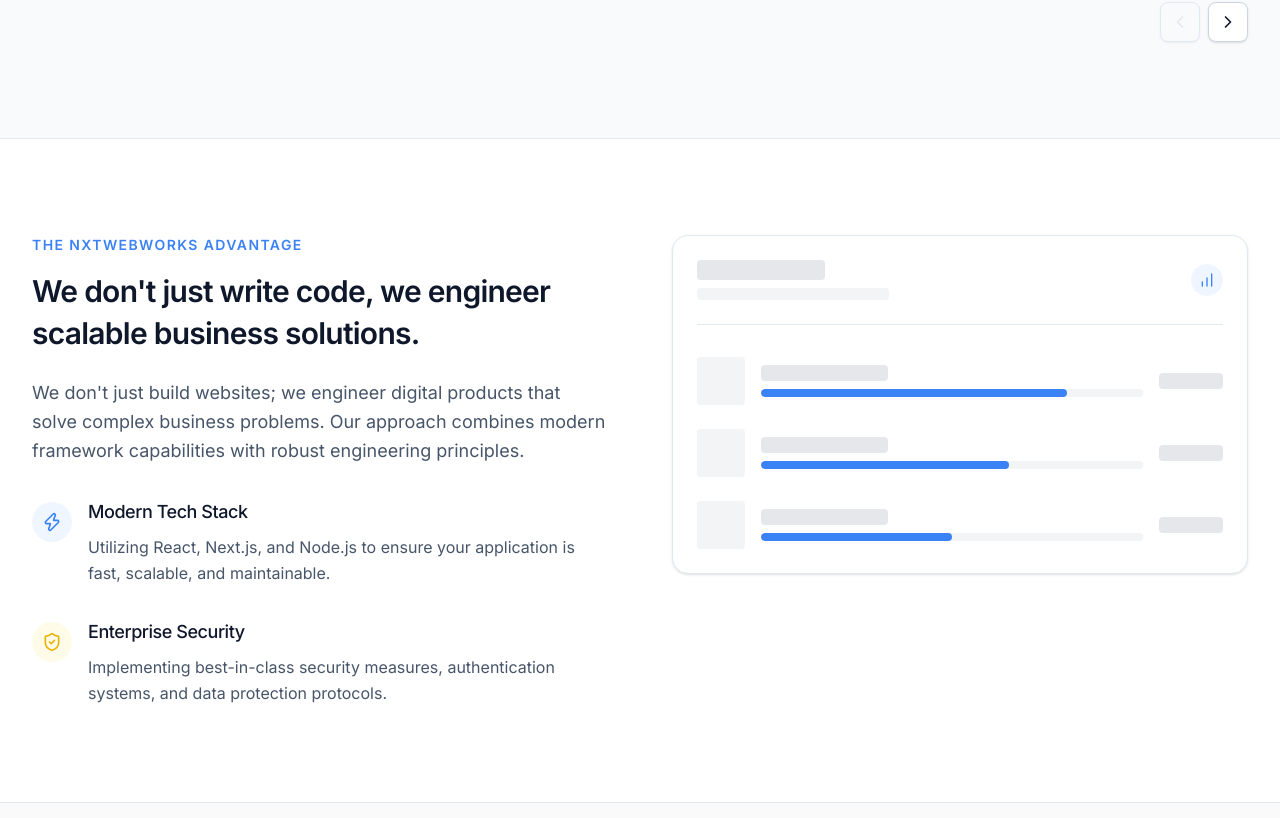
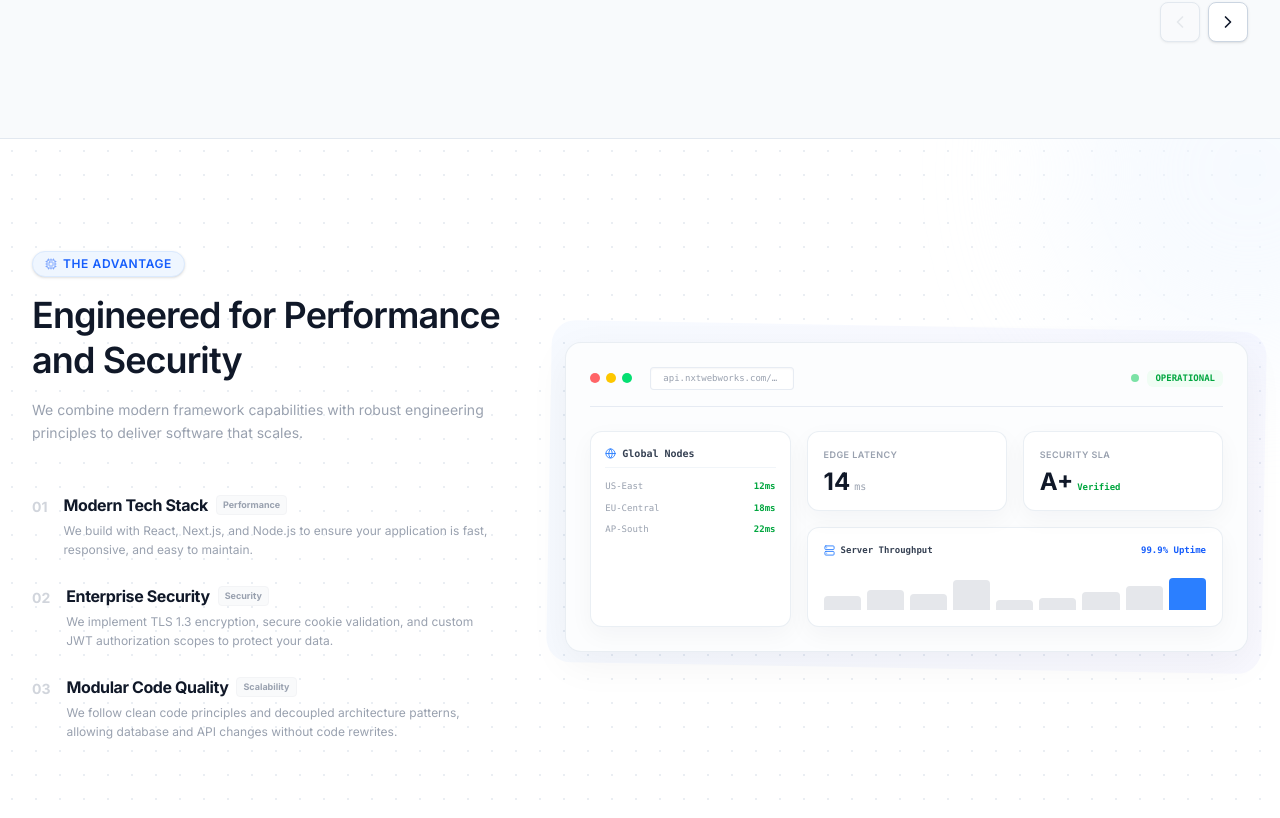
Before and after one commit to bhanudova02/NxtWebWorks, a React (Vite) app: page / in a window 1280 px wide. Shown: the part 3182-4000 px from the top of the page. Built offline with nearby package versions, Linux system fonts and the light colour scheme.

Commit message:
refactor: redesign WhyChooseUs component with updated features list and refined UI layout

```diff
--- a/src/components/WhyChooseUs.jsx
+++ b/src/components/WhyChooseUs.jsx
@@ -1,83 +1,163 @@
-import { ShieldCheck, Zap, BarChart } from 'lucide-react';
+import React from 'react';
+import { motion } from 'framer-motion';
+import { Cpu, Globe, Server, ShieldCheck, Zap } from 'lucide-react';
 
 const WhyChooseUs = () => {
+  const features = [
+    {
+      number: '01',
+      title: 'Modern Tech Stack',
+      description: 'We build with React, Next.js, and Node.js to ensure your application is fast, responsive, and easy to maintain.',
+      badge: 'Performance',
+      icon: Zap,
+    },
+    {
+      number: '02',
+      title: 'Enterprise Security',
+      description: 'We implement TLS 1.3 encryption, secure cookie validation, and custom JWT authorization scopes to protect your data.',
+      badge: 'Security',
+      icon: ShieldCheck,
+    },
+    {
+      number: '03',
+      title: 'Modular Code Quality',
+      description: 'We follow clean code principles and decoupled architecture patterns, allowing database and API changes without code rewrites.',
+      badge: 'Scalability',
+      icon: Cpu,
+    }
+  ];
+
   return (
-    <section className="py-16 md:py-24 bg-white border-b border-[#E2E8F0]">
-      <div className="max-w-7xl mx-auto px-4 sm:px-6 lg:px-8">
-        <div className="grid grid-cols-1 lg:grid-cols-2 gap-16 items-start">
+    <section className="py-20 md:py-28 bg-white border-b border-[#E2E8F0] relative overflow-hidden">
+      <div className="absolute inset-0 bg-grid-pattern opacity-40 pointer-events-none" />
+      <div className="absolute -top-40 -right-40 w-96 h-96 bg-[#EFF6FF] rounded-full blur-3xl opacity-50 pointer-events-none" />
 
-          <div className="sticky top-24">
-            <p className="text-sm font-semibold text-[#3B82F6] uppercase tracking-widest mb-4">
-              The NxtWebWorks Advantage
-            </p>
-            <h2 className="text-2xl md:text-3xl font-semibold text-[#0F172A] mb-6 tracking-tight leading-snug">
-              We don't just write code, we engineer scalable business solutions.
-            </h2>
-            <p className="text-base md:text-lg text-[#475569] leading-relaxed mb-8">
-              We don't just build websites; we engineer digital products that solve complex business problems. Our approach combines modern framework capabilities with robust engineering principles.
-            </p>
+      <div className="max-w-7xl mx-auto px-4 sm:px-6 lg:px-8 relative z-10">
+        <div className="grid grid-cols-1 lg:grid-cols-12 gap-12 lg:gap-16 items-center">
+          <div className="lg:col-span-5 space-y-8">
+            <div>
+              <span className="inline-flex items-center gap-1.5 py-1 px-3 rounded-full bg-blue-50 border border-blue-100 text-blue-600 text-xs font-semibold uppercase tracking-wider mb-4 shadow-sm">
+                <Cpu size={12} className="animate-pulse" />
+                <span>The Advantage</span>
+              </span>
+              <h2 className="text-3xl md:text-4xl font-semibold text-gray-900 tracking-tight leading-tight mb-4">
+                Engineered for Performance and Security
+              </h2>
+              <p className="text-sm text-gray-400 leading-relaxed">
+                We combine modern framework capabilities with robust engineering principles to deliver software that scales.
+              </p>
+            </div>
 
-            <div className="space-y-8">
-              <div className="flex gap-4">
-                <div className="mt-1 w-10 h-10 rounded-full bg-[#EFF6FF] flex items-center justify-center text-[#3B82F6] flex-shrink-0">
-                  <Zap className="w-5 h-5" />
+            <div className="space-y-6 pt-4">
+              {features.map((feat) => {
+                const Icon = feat.icon;
+                return (
+                  <div key={feat.number} className="flex gap-4 group">
+                    <span className="text-sm font-bold text-gray-300 group-hover:text-blue-500 transition-colors pt-1">
+                      {feat.number}
+                    </span>
+                    <div className="space-y-1">
+                      <div className="flex items-center gap-2">
+                        <h3 className="text-base font-bold text-gray-900">
+                          {feat.title}
+                        </h3>
+                        <span className="text-[9px] font-bold px-1.5 py-0.5 rounded bg-gray-50 border border-gray-100 text-gray-400">
+                          {feat.badge}
+                        </span>
+                      </div>
+                      <p className="text-xs text-gray-400 leading-relaxed">
+                        {feat.description}
+                      </p>
+                    </div>
+                  </div>
+                );
+              })}
+            </div>
+          </div>
+
+          <div className="lg:col-span-7 relative w-full">
+            <div className="bg-[#FCFDFE] rounded-2xl border border-slate-200/70 p-4 md:p-6 shadow-[0_12px_40px_rgba(15,23,42,0.05)] relative z-10 overflow-hidden">
+              <div className="flex justify-between items-center mb-6 pb-4 border-b border-slate-200/80">
+                <div className="flex items-center gap-1.5">
+                  <div className="w-2.5 h-2.5 rounded-full bg-red-400" />
+                  <div className="w-2.5 h-2.5 rounded-full bg-yellow-400" />
+                  <div className="w-2.5 h-2.5 rounded-full bg-green-400" />
+                  <div className="ml-3 px-3 py-1 rounded bg-white border border-slate-200/80 text-[9px] font-mono text-gray-400 w-36 truncate shadow-[inset_0_1px_2px_rgba(15,23,42,0.04)]">
+                    api.nxtwebworks.com/v1
+                  </div>
                 </div>
-                <div>
-                  <h3 className="text-lg font-medium text-[#0F172A] mb-2">Modern Tech Stack</h3>
-                  <p className="text-[#475569] leading-relaxed">
-                    Utilizing React, Next.js, and Node.js to ensure your application is fast, scalable, and maintainable.
-                  </p>
+                <div className="flex items-center gap-2">
+                  <span className="w-2 h-2 rounded-full bg-green-500 animate-pulse" />
+                  <span className="text-[9px] font-bold font-mono text-green-600 bg-green-50 px-2 py-0.5 rounded-md">
+                    OPERATIONAL
+                  </span>
                 </div>
               </div>
-              <div className="flex gap-4">
-                <div className="mt-1 w-10 h-10 rounded-full bg-[#FEFCE8] flex items-center justify-center text-[#EAB308] flex-shrink-0">
-                  <ShieldCheck className="w-5 h-5" />
+
+              <div className="grid grid-cols-1 md:grid-cols-12 gap-4">
+                <div className="md:col-span-4 space-y-3 font-mono text-[9px] text-gray-400 bg-white border border-slate-200/70 p-3.5 rounded-xl shadow-[0_8px_24px_rgba(15,23,42,0.04)]">
+                  <div className="text-[10px] font-bold text-gray-700 pb-1.5 border-b border-slate-100 flex items-center gap-1.5">
+                    <Globe size={11} className="text-blue-500" /> Global Nodes
+                  </div>
+                  <div className="space-y-2">
+                    <div className="flex justify-between items-center">
+                      <span>US-East</span>
+                      <span className="text-green-600 font-bold">12ms</span>
+                    </div>
+                    <div className="flex justify-between items-center">
+                      <span>EU-Central</span>
+                      <span className="text-green-600 font-bold">18ms</span>
+                    </div>
+                    <div className="flex justify-between items-center">
+                      <span>AP-South</span>
+                      <span className="text-green-600 font-bold">22ms</span>
+                    </div>
+                  </div>
                 </div>
-                <div>
-                  <h3 className="text-lg font-medium text-[#0F172A] mb-2">Enterprise Security</h3>
-                  <p className="text-[#475569] leading-relaxed">
-                    Implementing best-in-class security measures, authentication systems, and data protection protocols.
-                  </p>
+
+                <div className="md:col-span-8 space-y-4">
+                  <div className="grid grid-cols-2 gap-4">
+                    <div className="bg-white border border-slate-200/70 p-4 rounded-xl shadow-[0_8px_24px_rgba(15,23,42,0.04)] flex flex-col justify-between h-20">
+                      <span className="text-[9px] font-semibold text-gray-400 uppercase tracking-wider">Edge Latency</span>
+                      <div className="flex items-baseline gap-1 mt-1">
+                        <span className="text-2xl font-bold text-gray-900">14</span>
+                        <span className="text-[10px] text-gray-400 font-mono">ms</span>
+                      </div>
+                    </div>
+                    <div className="bg-white border border-slate-200/70 p-4 rounded-xl shadow-[0_8px_24px_rgba(15,23,42,0.04)] flex flex-col justify-between h-20">
+                      <span className="text-[9px] font-semibold text-gray-400 uppercase tracking-wider">Security SLA</span>
+                      <div className="flex items-baseline gap-1 mt-1">
+                        <span className="text-2xl font-bold text-gray-900">A+</span>
+                        <span className="text-[9px] font-bold text-green-600 font-mono">Verified</span>
+                      </div>
+                    </div>
+                  </div>
+
+                  <div className="bg-white border border-slate-200/70 p-4 rounded-xl shadow-[0_8px_24px_rgba(15,23,42,0.04)] space-y-3 font-mono text-[9px] text-gray-400">
+                    <div className="flex justify-between items-center text-gray-700">
+                      <span className="font-bold flex items-center gap-1.5">
+                        <Server size={11} className="text-blue-500" /> Server Throughput
+                      </span>
+                      <span className="text-blue-600 font-bold">99.9% Uptime</span>
+                    </div>
+                    <div className="flex items-end gap-1.5 h-10 mt-1">
+                      {[35, 50, 40, 75, 25, 30, 45, 60, 80].map((val, i) => (
+                        <div key={i} className="flex-1 flex flex-col justify-end h-full">
+                          <motion.div
+                            initial={{ height: 0 }}
+                            animate={{ height: `${val}%` }}
+                            className={`w-full rounded-t-sm ${i === 8 ? 'bg-blue-500' : 'bg-gray-200 hover:bg-blue-200 transition-colors'}`}
+                          />
+                        </div>
+                      ))}
+                    </div>
+                  </div>
                 </div>
               </div>
             </div>
+
+            <div className="absolute -inset-4 bg-gradient-to-r from-blue-500/4 to-indigo-500/4 rounded-3xl -z-10 transform rotate-1 pointer-events-none" />
           </div>
-
-          <div className="flex-1 w-full relative">
-            {/* Modular Structure Placeholder */}
-            <div className="bg-white rounded-2xl border border-[#E2E8F0] shadow-sm overflow-hidden p-6 relative z-10">
-              <div className="flex justify-between items-center mb-8 pb-6 border-b border-[#E2E8F0]">
-                <div>
-                  <div className="h-5 w-32 bg-gray-200 rounded mb-2" />
-                  <div className="h-3 w-48 bg-gray-100 rounded" />
-                </div>
-                <div className="flex gap-2">
-                  <div className="w-8 h-8 rounded-full bg-[#EFF6FF] text-[#3B82F6] flex items-center justify-center"><BarChart className="w-4 h-4" /></div>
-                </div>
-              </div>
-
-              <div className="space-y-6">
-                {[...Array(3)].map((_, i) => (
-                  <div key={i} className="flex items-center gap-4">
-                    <div className="w-12 h-12 rounded bg-gray-100 flex-shrink-0" />
-                    <div className="flex-1">
-                      <div className="h-4 w-1/3 bg-gray-200 rounded mb-2" />
-                      <div className="h-2 w-full bg-gray-100 rounded overflow-hidden">
-                        <div className="h-full bg-[#3B82F6] rounded" style={{ width: `${80 - i * 15}%` }} />
-                      </div>
-                    </div>
-                    <div className="w-16 text-right">
-                      <div className="h-4 w-full bg-gray-200 rounded" />
-                    </div>
-                  </div>
-                ))}
-              </div>
-            </div>
-
-            {/* Decorative background element */}
-            <div className="absolute -inset-4 bg-gradient-to-r from-[#3B82F6]/5 to-[#4F46E5]/5 rounded-3xl -z-10 transform rotate-2" />
-          </div>
-
         </div>
       </div>
     </section>
```
